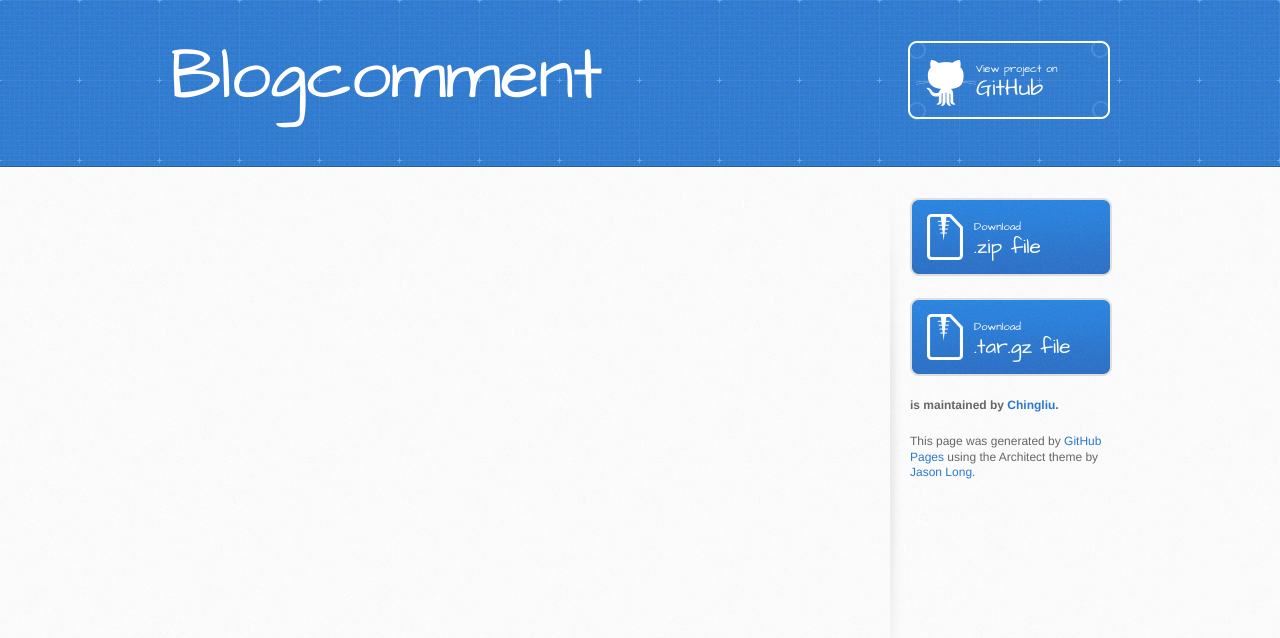
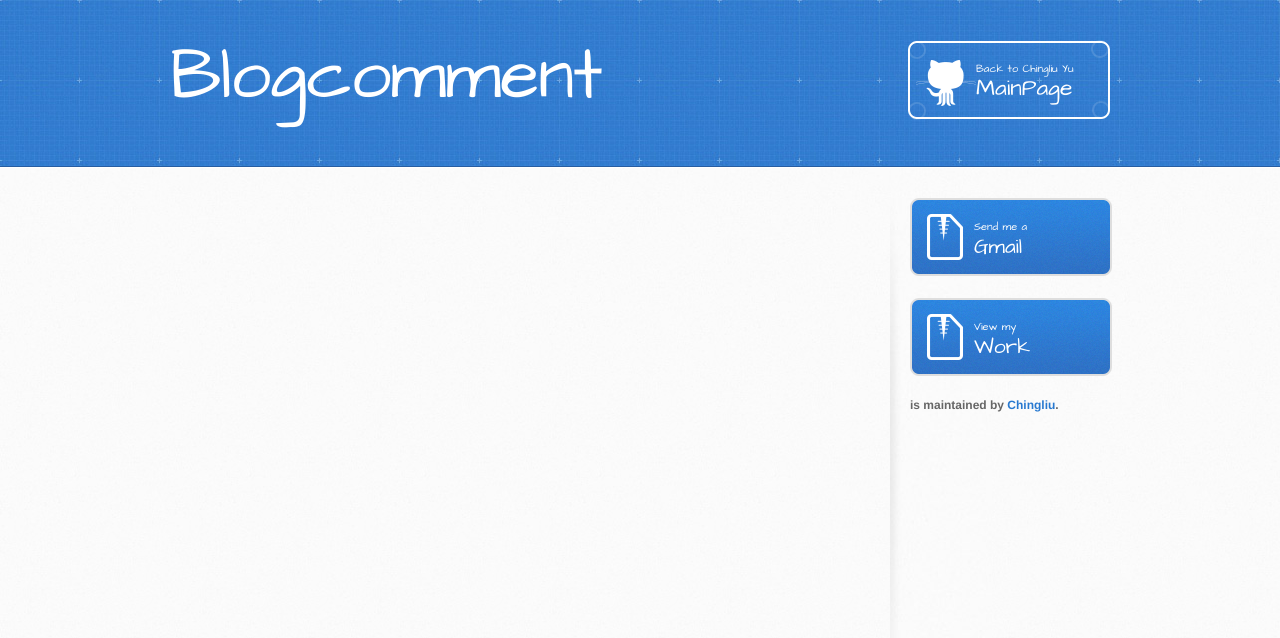
Before and after one commit to Chingliu/BlogComment, a plain HTML site: page index.html in a window 1280 px wide. Drawn offline with Linux system fonts and the light colour scheme.

Commit message:
Update index.html

```diff
--- a/index.html
+++ b/index.html
@@ -21,7 +21,7 @@
       <div class="inner">
         <h1>Blogcomment</h1>
         <h2></h2>
-        <a href="https://github.com/Chingliu/BlogComment" class="button"><small>View project on</small>GitHub</a>
+        <a href="http://chingliu.github.io" class="button"><small>Back to Chingliu Yu</small>MainPage</a>
       </div>
     </header>
 
@@ -35,18 +35,18 @@
         </section>
 
         <aside id="sidebar">
-          <a href="https://github.com/Chingliu/BlogComment/zipball/master" class="button">
-            <small>Download</small>
-            .zip file
+          <a href="mailto:chingliuyu@gmail.com" class="button">
+            <small>Send me a</small>
+            Gmail
           </a>
-          <a href="https://github.com/Chingliu/BlogComment/tarball/master" class="button">
-            <small>Download</small>
-            .tar.gz file
+          <a href="http://chingliu.github.io/WorkingHistory" class="button">
+            <small>View my</small>
+            Work
           </a>
 
-          <p class="repo-owner"><a href="https://github.com/Chingliu/BlogComment"></a> is maintained by <a href="https://github.com/Chingliu">Chingliu</a>.</p>
+          <p class="repo-owner"><a href="http://chingliu.github.io/BlogComment/"></a> is maintained by <a href="http://chingliu.github.io">Chingliu</a>.</p>
 
-          <p>This page was generated by <a href="pages.github.com">GitHub Pages</a> using the Architect theme by <a href="https://twitter.com/jasonlong">Jason Long</a>.</p>
+
         </aside>
       </div>
     </div>
```
